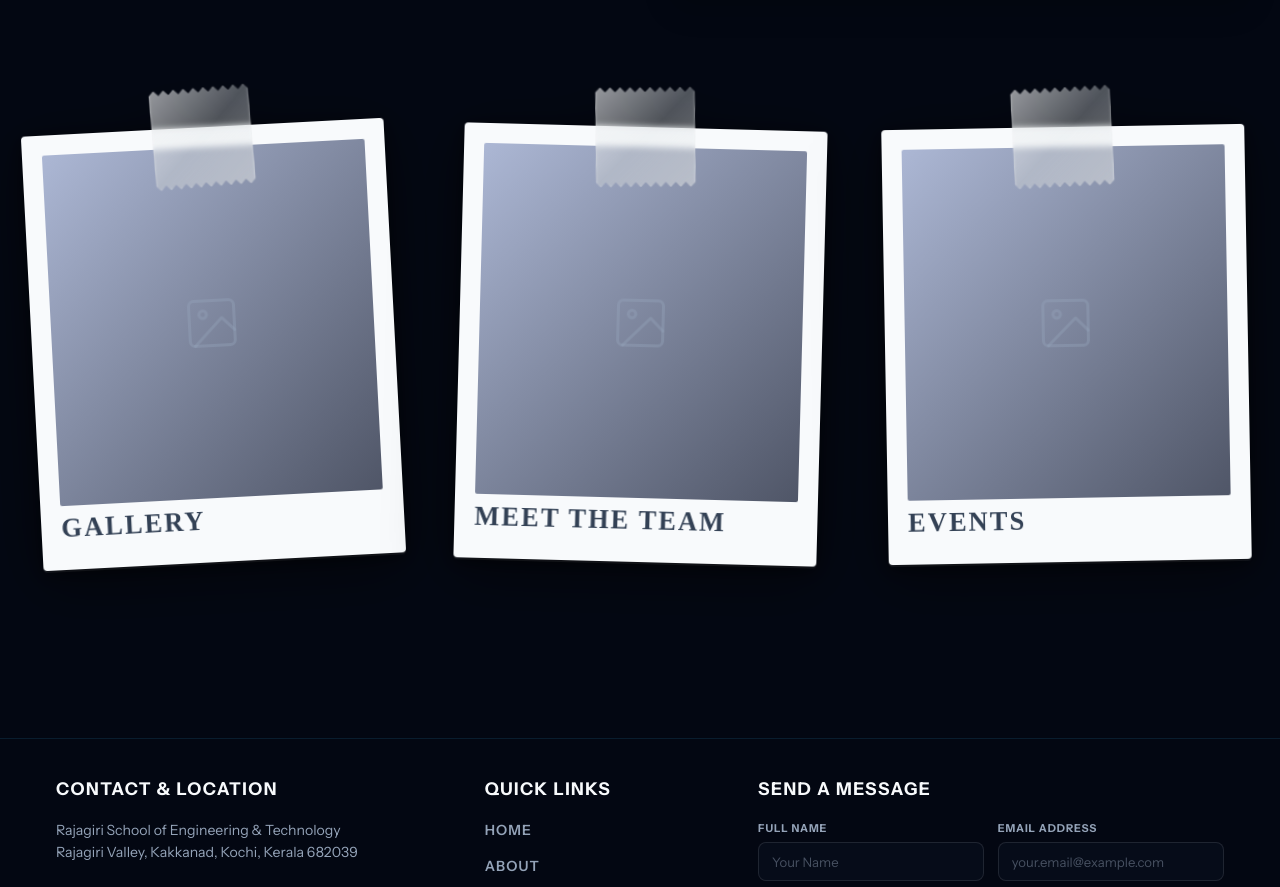
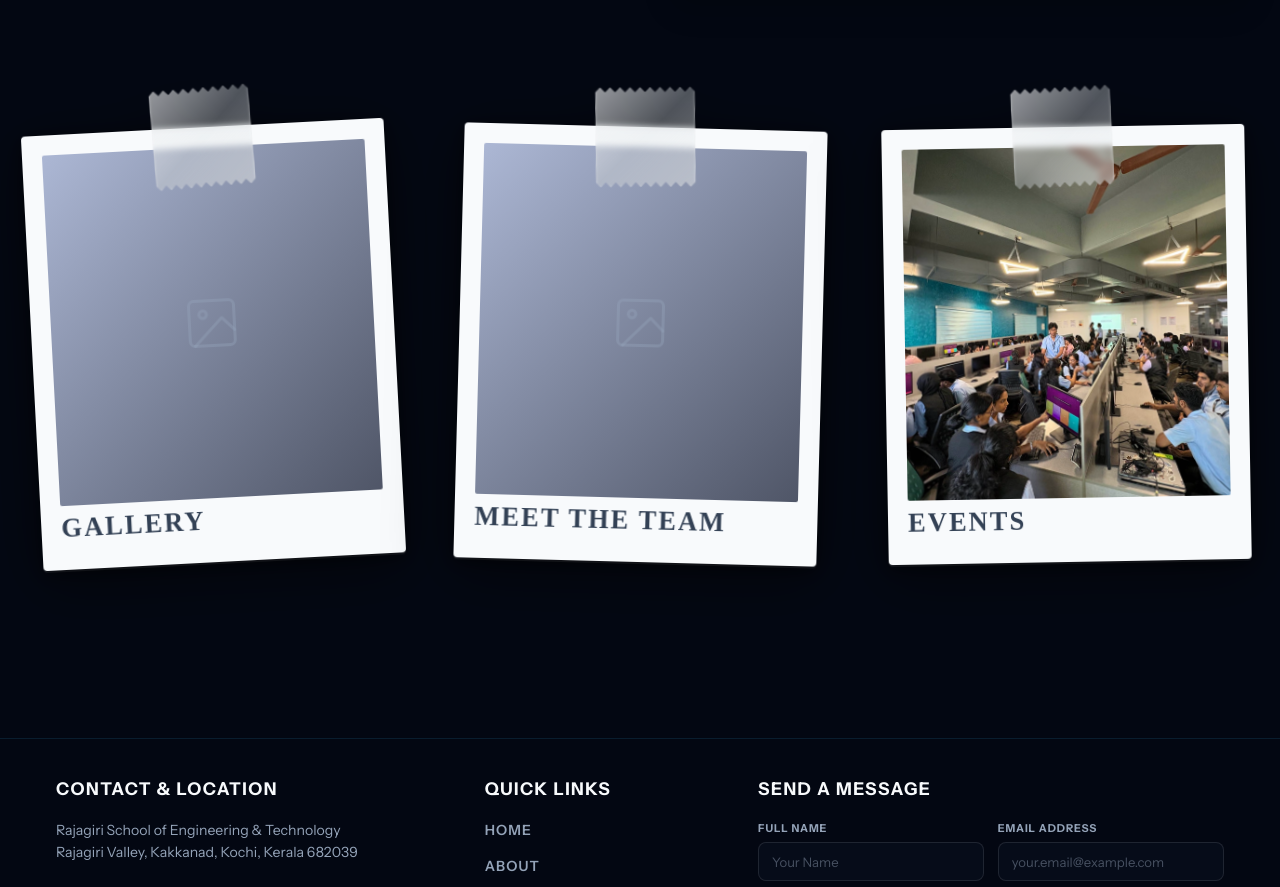
Before and after one commit to orbitronhd/itrax, a React (Vite) app: page / in a window 1280 px wide. Shown: the part 1441-2328 px from the top of the page. Built offline with nearby package versions, Linux system fonts and the light colour scheme; a web font is replaced by a local one.

Commit message:
feat: Use events image in Events polaroid

```diff
--- a/src/components/AboutSection.tsx
+++ b/src/components/AboutSection.tsx
@@ -1,4 +1,5 @@
 import { Link } from 'react-router-dom';
+import eventsImage from '../assets/header/events.webp';
 import './css/AboutSection.css';
 
 const polaroids = [
@@ -19,6 +20,7 @@ const polaroids = [
     href: '/events',
     rotate: '-1deg',
     id: 'polaroid-events',
+    imgSrc: eventsImage,
   },
 ];
 
@@ -47,7 +49,7 @@ export function AboutSection() {
 
         {/* ── Row 2: Polaroid Grid ── */}
         <div className="polaroid-grid" role="list">
-          {polaroids.map(({ label, href, rotate, id }) => (
+          {polaroids.map(({ label, href, rotate, id, imgSrc }: any) => (
             <Link
               key={id}
               id={id}
@@ -58,7 +60,11 @@ export function AboutSection() {
               aria-label={`Go to ${label}`}
             >
               <div className="polaroid-photo">
-                {/* Placeholder image area */}
+                {imgSrc ? (
+                  <div className="polaroid-photo-image">
+                    <img src={imgSrc} alt={label} style={{ width: '100%', height: '100%', objectFit: 'cover' }} />
+                  </div>
+                ) : (
                   <div className="polaroid-photo-placeholder" aria-hidden="true">
                     <svg
                       xmlns="http://www.w3.org/2000/svg"
@@ -74,6 +80,7 @@ export function AboutSection() {
                       <polyline points="21 15 16 10 5 21" />
                     </svg>
                   </div>
+                )}
                 {/* Label ON the polaroid frame */}
                 <span className="polaroid-label">{label}</span>
               </div>
--- a/src/components/css/AboutSection.css
+++ b/src/components/css/AboutSection.css
@@ -137,6 +137,14 @@
   border-radius: 2px;
 }
 
+.polaroid-photo-image {
+  width: 100%;
+  flex: 1;
+  border-radius: 2px;
+  overflow: hidden;
+  background: #000;
+}
+
 .polaroid-photo-placeholder svg {
   width: 60px;
   height: 60px;
```
Lines whose indentation alone changed are shown as unchanged.
